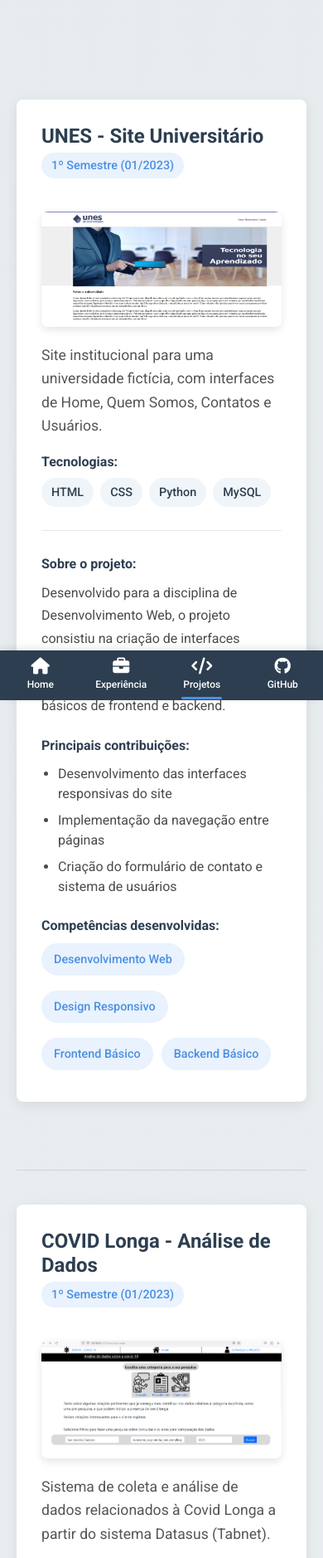
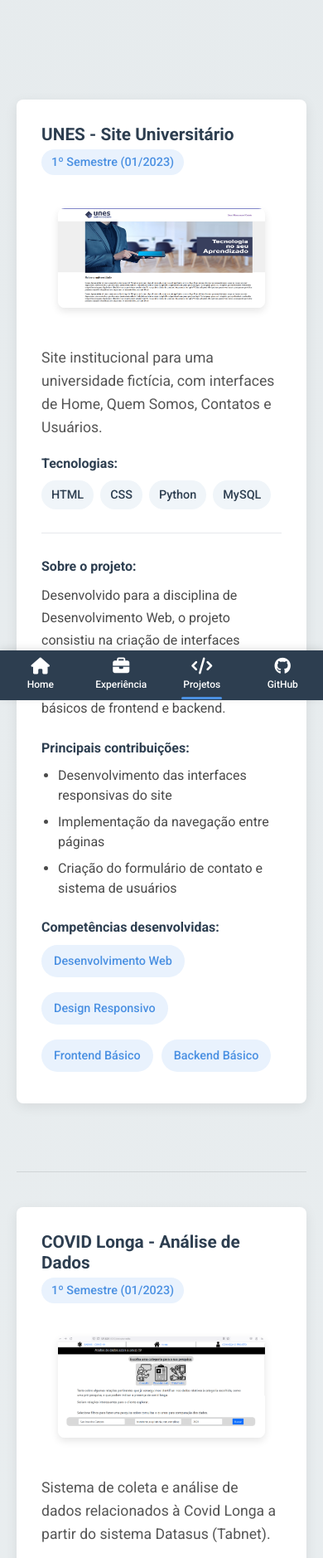
Before and after one commit to Katianefatec/Portfolio, a Flask app: page /projetos in a window 390 px wide. Shown: the top 1878 px of the page at 83% size. Run offline with Flask 2, Linux system fonts and the light colour scheme; some libraries are stand-ins or nearby versions.

Commit message:
ajustes no estilo da pagina projetos

```diff
--- a/Src/static/css/estilos.css
+++ b/Src/static/css/estilos.css
@@ -452,14 +452,11 @@
       border-radius: 8px;
       box-shadow: 0 4px 15px rgba(0, 0, 0, 0.08);
       margin-bottom: 40px;
-      transition: transform 0.3s ease, box-shadow 0.3s ease;
       display: block;
+      text-align: left;
     }
 
-    .projeto2:hover {
-      transform: translateY(-5px);
-      box-shadow: 0 6px 20px rgba(0, 0, 0, 0.12);
-    }
+
 
     .projeto-title {
       font-size: 1.8rem;
@@ -480,18 +477,17 @@
     }
 
     .projeto2 img {
-      width: 100%;
+      width: auto;
       max-width: 600px;
       height: auto;
       border-radius: 8px;
       box-shadow: 0 4px 10px rgba(0, 0, 0, 0.1);
-      margin: 20px 0;
-      transition: transform 0.3s ease;
+      margin: 20px auto;
+      display: block;
+
     }
 
-    .projeto2 img:hover {
-      transform: scale(1.02);
-    }
+
 
     .projeto-overview {
       margin-bottom: 30px;
@@ -738,8 +734,8 @@
 }
 
 .project-image {
-  width: 300px;
-  height: auto;
+  width: auto;
+  height: 100px;
   border-radius: 10px;
   box-shadow: 0 4px 10px rgba(0, 0, 0, 0.1);
 }
@@ -845,6 +841,11 @@
       .tech-tag, .comp-tag {
         margin-bottom: 8px;
       }
+
+      /* Ajustar imagens dos projetos no mobile */
+      .projeto2 img {
+        max-width: 280px;
+      }
     }
 
     @media (max-width: 480px) {
@@ -867,4 +868,13 @@
         font-size: 0.9rem;
       }
 
+      /* Ajustar imagens dos projetos em telas pequenas */
+      .projeto2 img {
+        max-width: 250px;
+      }
+
+      .projeto-title {
+        font-size: 1.3rem;
+      }
+
     }
--- a/Src/templates/projetos.html
+++ b/Src/templates/projetos.html
@@ -532,7 +532,7 @@
       <span class="projeto-periodo">5º Semestre (2025)</span>
       <br>
       <a href="https://github.com/equipe-javali/API_5" target="_blank">
-        <img src="/static/img/omni.jpeg" alt="Imagem Projeto Omni" class="project-image">
+        <img src="/static/img/omni.jpg" alt="Imagem Projeto Omni">
       </a>
       <br>
       <div class="projeto-description">
```
Also changed, not shown: Src/static/img/omni.jpeg (deleted), Src/static/img/omni.jpg (added).
